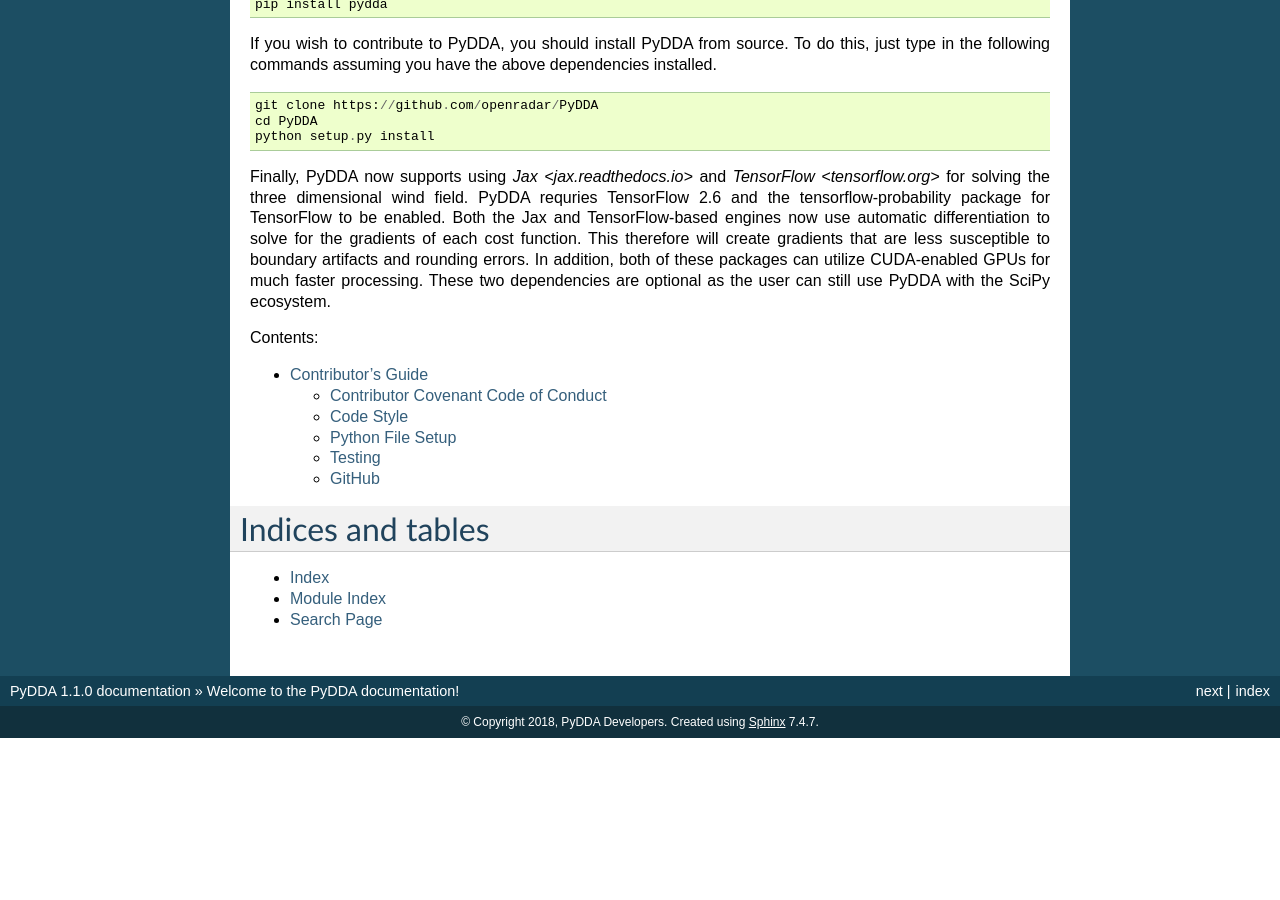
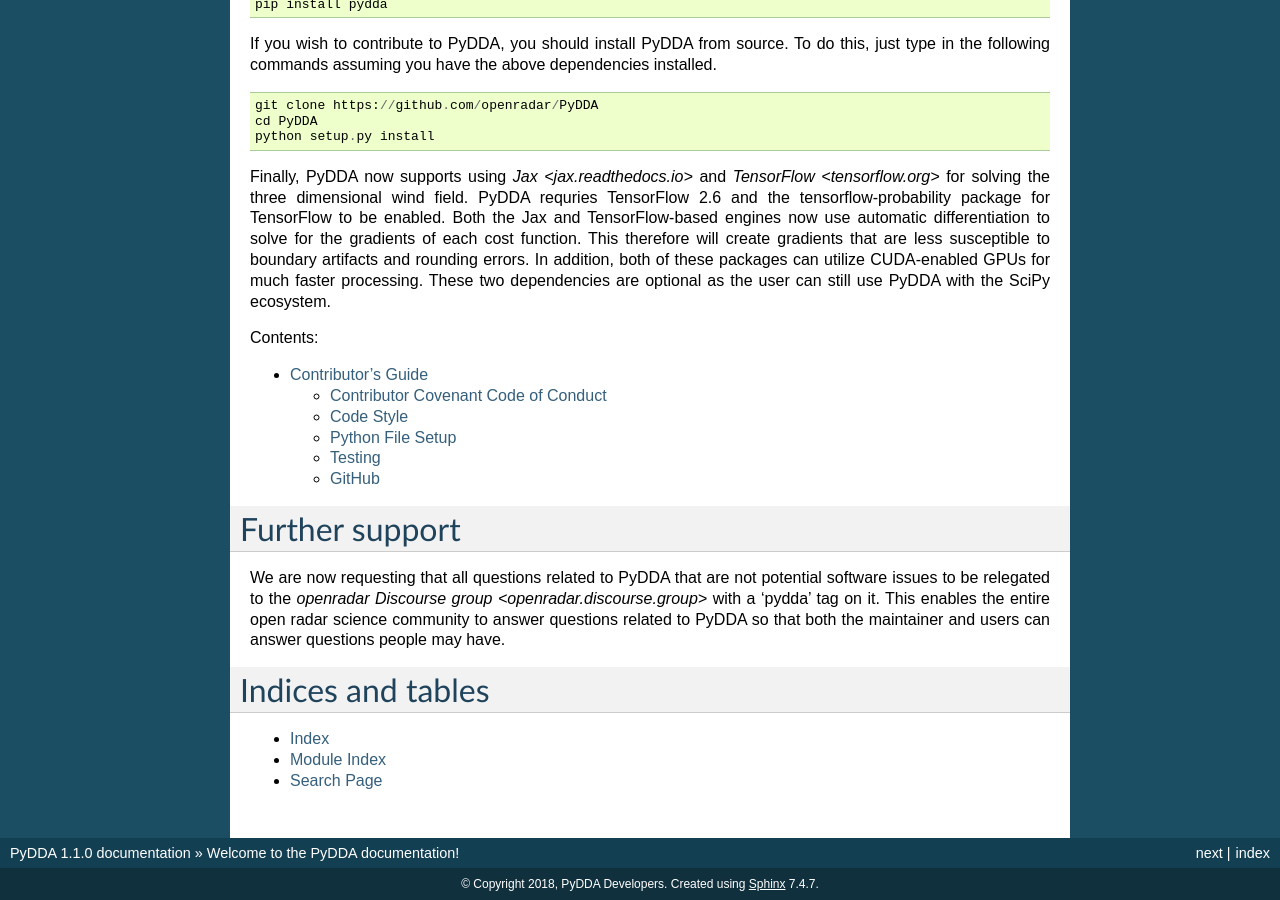
Before and after one commit to openradar/PyDDA, a Sphinx documentation site: the page built from doc/source/index.rst, in a window 1280 px wide and 900 px high, scrolled down 1251 px. Built offline with Sphinx 7.4.7, drawn with Linux system fonts in a browser that asks for light colours; pages that are not in the unit, such as notebooks, are missing from menus; before the commit the page ends 1989 px from its top, so only the background shows below that.

Commit message:
UPD: Moving questions to PyDDA openradar discourse group.

```diff
--- a/doc/source/index.rst
+++ b/doc/source/index.rst
@@ -114,6 +114,14 @@ Contents:
    source/auto_examples/index
    dev_reference/index
 
+Further support
+===============
+
+We are now requesting that all questions related to PyDDA that are not potential software issues to be
+relegated to the `openradar Discourse group <openradar.discourse.group>` with a 'pydda' tag on it. This
+enables the entire open radar science community to answer questions related to PyDDA so that both the maintainer
+and users can answer questions people may have.
+
 Indices and tables
 ==================
 
```
Also changed, not shown: README.md (+9 -0 lines).
